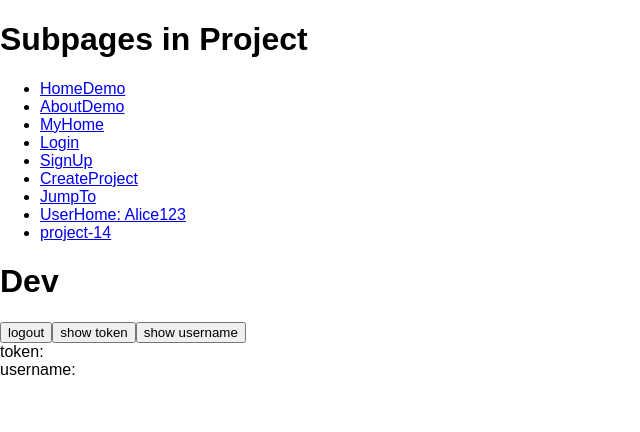
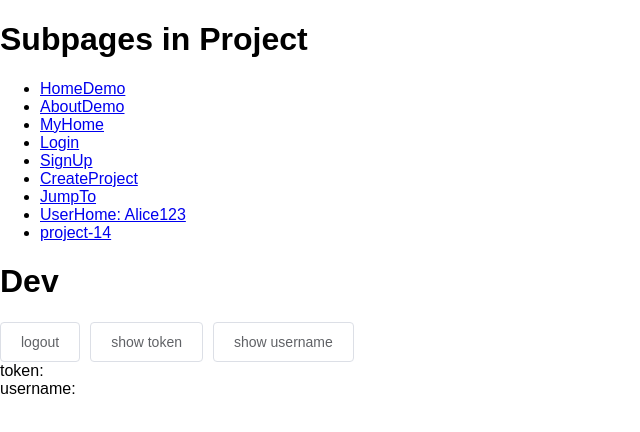
Before and after one commit to zhb2000/OurProjectManager-FrontEnd, a Vue app: page / in a window 1280 px wide. Shown: the top 432 px of the page, without its empty margins (0-640 px from the left). Built offline with nearby package versions, Linux system fonts and the light colour scheme.

Commit message:
install element-ui

```diff
--- a/package.json
+++ b/package.json
@@ -9,6 +9,7 @@
   },
   "dependencies": {
     "core-js": "^3.6.5",
+    "element-ui": "^2.14.1",
     "vue": "^2.6.11",
     "vue-router": "^3.2.0"
   },
--- a/src/main.js
+++ b/src/main.js
@@ -2,6 +2,8 @@ import Vue from 'vue';
 import App from './App.vue';
 import router from './router';
 import axios from 'axios';
+import ElementUI from 'element-ui';
+import 'element-ui/lib/theme-chalk/index.css';
 
 //axios 请求拦截器
 //设置统一的请求头，把 token 放里面
@@ -19,6 +21,8 @@ axios.defaults.baseURL = 'http://localhost:8080';
 
 Vue.config.productionTip = false;
 
+Vue.use(ElementUI);
+
 new Vue({
   router,
   render: h => h(App)
--- a/src/views/DevPanel.vue
+++ b/src/views/DevPanel.vue
@@ -17,9 +17,9 @@
       </li>
     </ul>
     <h1>Dev</h1>
-    <button @click="logoutBtnClick">logout</button>
-    <button @click="showTokenBtnClick">show token</button>
-    <button @click="showUserBtnClick">show username</button>
+    <el-button @click="logoutBtnClick">logout</el-button>
+    <el-button @click="showTokenBtnClick">show token</el-button>
+    <el-button @click="showUserBtnClick">show username</el-button>
     <div>token: {{ tokenStr }}</div>
     <div>username: {{ userStr }}</div>
   </div>
--- a/src/views/ProjectViewTask.vue
+++ b/src/views/ProjectViewTask.vue
@@ -78,25 +78,33 @@ export default {
           this.task = null;
           this.task = await getTaskAsync(this.projectId, this.taskId);
         };
-        const setCommentsAsync = async () => {
-          this.comments = [];
-          this.comments = await getCommentsAsync(this.projectId, this.taskId);
-        };
-        await Promise.all([setRoleAsync(), setTaskAsync(), setCommentsAsync()]);
+        await Promise.all([
+          setRoleAsync(),
+          setTaskAsync(),
+          this.setCommentsAsync(),
+        ]);
       } catch (error) {
         console.log("Get role or task or comments failed: " + error);
         return;
       }
     },
+    async setCommentsAsync() {
+      try {
+        this.comments = await getCommentsAsync(this.projectId, this.taskId);
+      } catch (error) {
+        console.log("Get comments failed: " + error);
+        return;
+      }
+    },
     async createCommentBtnClick() {
-      console.log("comment body: " + this.commentBody);
       if (StringUtils.isEmpty(this.commentBody)) {
         alert("评论内容不能为空");
         return;
       }
       try {
         await createCommentAsync(this.projectId, this.taskId, this.commentBody);
-        this.$router.go(); //refresh
+        this.commentBody = "";
+        await this.setCommentsAsync();
       } catch (error) {
         console.log("Create comment failed: " + error);
         return;
@@ -105,7 +113,7 @@ export default {
     async deleteCommentClick(commentId) {
       try {
         await deleteCommentsAsync(this.projectId, this.taskId, commentId);
-        this.$router.go();
+        await this.setCommentsAsync();
       } catch (error) {
         console.log("Delete comment failed: " + error);
         return;
```
